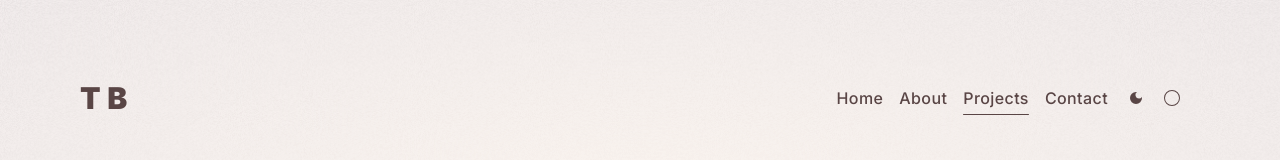
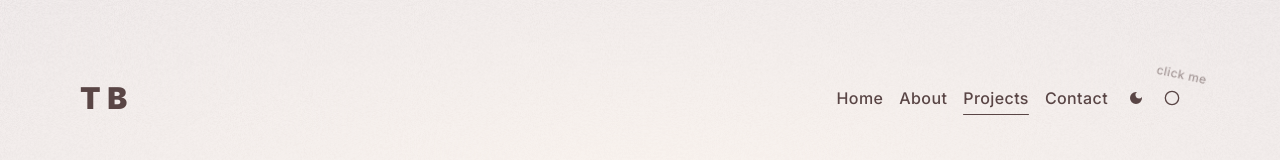
Before and after one commit to thomassbooth/Thomas-Booth-Portfolio, a Next.js app: page /projects in a window 1280 px wide. Shown: the top 160 px of the page. Built offline with nearby package versions, Linux system fonts and the light colour scheme.

Commit message:
update to toggles

```diff
--- a/components/navbar/CircleToggle.tsx
+++ b/components/navbar/CircleToggle.tsx
@@ -2,16 +2,18 @@ import { useGlobalContext } from '@/app/Providers/GlobalProvider'
 import React from 'react'
 
 import { BsCircleFill, BsCircle } from 'react-icons/bs'
+import { FiCircle } from 'react-icons/fi'
 
 const CircleToggle = () => {
 
     const { setMouseCircleEnabled, mouseCircleEnabled } = useGlobalContext()
   return (
     <div>
+      <label className = 'absolute text-xs opacity-50 w-20 -translate-y-5 -translate-x-2 rotate-12'>click me</label>
     {
         mouseCircleEnabled
-        ? <BsCircleFill className = 'transition-all' onClick = {() => setMouseCircleEnabled(!mouseCircleEnabled)}/>
-        : <BsCircle className = 'transition-all' onClick = {() => setMouseCircleEnabled(!mouseCircleEnabled)}/>
+        ? <BsCircleFill className = 'transition-all hover:text-pastel-blue-dark-100 duration-500' onClick = {() => setMouseCircleEnabled(!mouseCircleEnabled)}/>
+        : <FiCircle className = 'transition-all hover:text-pastel-blue-dark-100 duration-500' onClick = {() => setMouseCircleEnabled(!mouseCircleEnabled)}/>
     }
     </div>
   )
--- a/components/navbar/DarkmodeIcon.tsx
+++ b/components/navbar/DarkmodeIcon.tsx
@@ -7,7 +7,7 @@ const DarkmodeIcon = () => {
 
   return (
     <div>
-      <MdDarkMode className = 'transition-all'/>
+      <MdDarkMode className = 'hover:text-pastel-blue-dark-100 duration-500'/>
     </div>
 
   )
```
